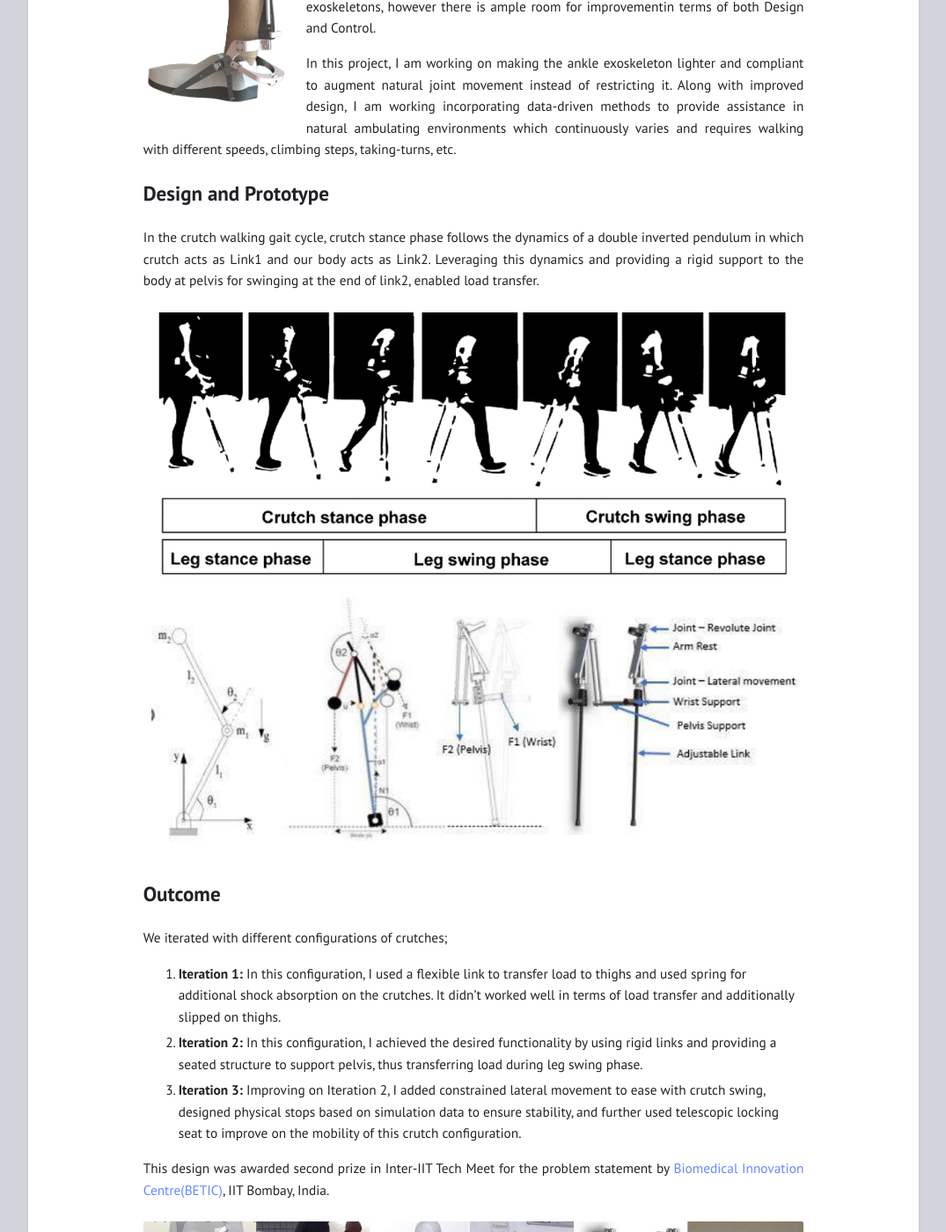
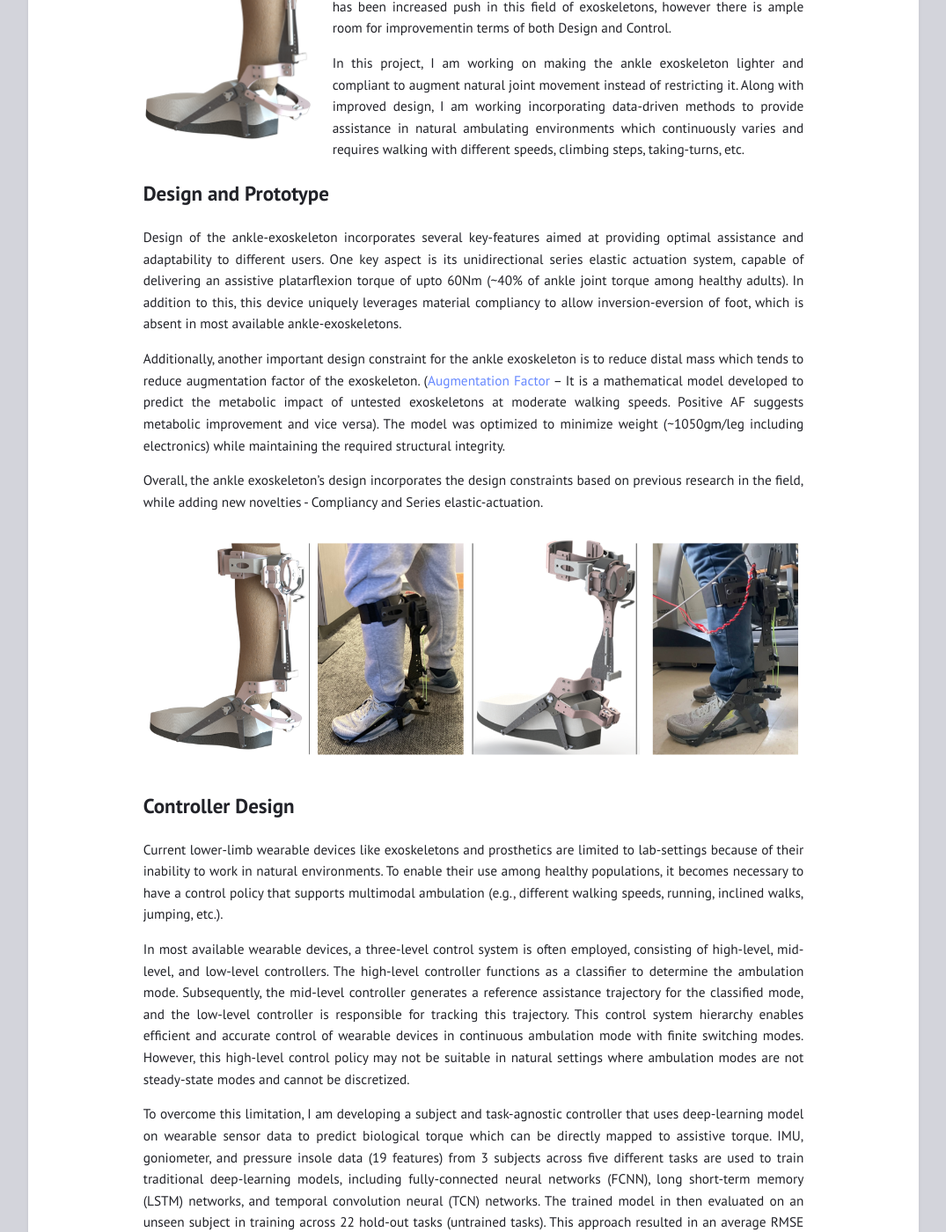
Before and after one commit to gupta-divy/gupta-divy.github.io, a Jekyll site: the page built from _posts/2023-06-01-Design and Control of Ankle Exoskeleton.md, in a window 1280 px wide and 1400 px high, scrolled down 315 px. Shown: the whole window at 88% size, without its empty margins (102-1177 px from the left). Built offline with Jekyll 4.4.1, drawn with Linux system fonts in a browser that asks for light colours; some of the changed text lies outside the part shown.

Commit message:
Updated Projects page

```diff
--- a/_posts/2023-06-01-Design and Control of Ankle Exoskeleton.md
+++ b/_posts/2023-06-01-Design and Control of Ankle Exoskeleton.md
@@ -2,7 +2,7 @@
 title:  "Design and ML-based Control of Ankle Exoskeleton"
 layout: post
 ---
-<img align="left" width="170" height="220" src="/assets/AnkleExo_CAD.png" style="padding-right: 15px; padding-bottom: 15px;">
+<img align="left" width="200" height="250" src="/assets/AnkleExo_CAD.png" style="padding-right: 15px; padding-bottom: 15px;">
 Deteriorating muscles among elderly leads to reduced mobility and independance. And with ankle joint muscle group contributing to ~42% of positive work during walking, ankle exoskeletons have the potential to significantly improve the restricted mobility among elderly. In recent times, there has been increased push in this field of exoskeletons, however there is ample room for improvementin terms of both Design and Control.
 
 In this project, I am working on making the ankle exoskeleton lighter and compliant to augment natural joint movement instead of restricting it. Along with improved design, I am working incorporating data-driven methods to provide assistance in natural ambulating environments which continuously varies and requires walking with different speeds, climbing steps, taking-turns, etc.
@@ -10,20 +10,29 @@ In this project, I am working on making the ankle exoskeleton lighter and compli
 
 
 ## Design and Prototype
-In the crutch walking gait cycle, crutch stance phase follows the dynamics of a double inverted pendulum in which crutch acts as Link1 and our body acts as Link2. Leveraging this dynamics and providing a rigid support to the body at pelvis for swinging at the end of link2, enabled load transfer.
+Design of the ankle-exoskeleton incorporates several key-features aimed at providing optimal assistance and adaptability to different users. One key aspect is its unidirectional series elastic actuation system, capable of delivering an assistive platarflexion torque of upto 60Nm (~40% of ankle joint torque among healthy adults). In addition to this, this device uniquely leverages material compliancy to allow inversion-eversion of foot, which is absent in most available ankle-exoskeletons.
 
-![Crutch walking cycle](/assets/Crutch_cycle.png)
-![Crutch working](/assets/Crutch_working.png)
+Additionally, another important design constraint for the ankle exoskeleton is to reduce distal mass which tends to reduce augmentation factor of the exoskeleton. ([Augmentation Factor](https://jneuroengrehab.biomedcentral.com/articles/10.1186/1743-0003-11-80) – It is a mathematical model developed to predict the metabolic impact of untested exoskeletons at moderate walking speeds. Positive AF suggests metabolic improvement and vice versa). The model was optimized to minimize weight (~1050gm/leg including electronics) while maintaining the required structural integrity.
 
-## Outcome
-We iterated with different configurations of crutches;
-1. **Iteration 1:** In this configuration, I used a flexible link to transfer load to thighs and used spring for additional shock absorption on the crutches. It didn't worked well in terms of load transfer and additionally slipped on thighs.
-2. **Iteration 2:** In this configuration, I achieved the desired functionality by using rigid links and providing a seated structure to support pelvis, thus transferring load during leg swing phase.
-3. **Iteration 3:** Improving on Iteration 2, I added constrained lateral movement to ease with crutch swing, designed physical stops based on simulation data to ensure stability, and further used telescopic locking seat to improve on the mobility of this crutch configuration.
+Overall, the ankle exoskeleton's design incorporates the design constraints based on previous research in the field, while adding new novelties - Compliancy and Series elastic-actuation.
 
-This design was awarded second prize in Inter-IIT Tech Meet for the problem statement by [Biomedical Innovation Centre(BETIC)](https://www.betic.org/), IIT Bombay, India.
+![Ankle Exoskeleton Designs](/assets/AnkleExo_Designs.png)
 
-![Crutch iterations](/assets/Crutch_prototypes.png)
-Left: Iteration1, Middle: Iteration2, Right: Iteration3
 
-{% include embed.html url="https://www.youtube.com/embed/isyfPDoThuw" %}
+## Controller Design
+Current lower-limb wearable devices like exoskeletons and prosthetics are limited to lab-settings because of their inability to work in natural environments. To enable their use among healthy populations, it becomes necessary to have a control policy that supports multimodal ambulation (e.g., different walking speeds, running, inclined walks, jumping, etc.).
+
+In most available wearable devices, a three-level control system is often employed, consisting of high-level, mid-level, and low-level controllers. The high-level controller functions as a classifier to determine the ambulation mode. Subsequently, the mid-level controller generates a reference assistance trajectory for the classified mode, and the low-level controller is responsible for tracking this trajectory. This control system hierarchy enables efficient and accurate control of wearable devices in continuous ambulation mode with finite switching modes. However, this high-level control policy may not be suitable in natural settings where ambulation modes are not steady-state modes and cannot be discretized.
+
+To overcome this limitation, I am developing a subject and task-agnostic controller that uses deep-learning model on wearable sensor data to predict biological torque which can be directly mapped to assistive torque. IMU, goniometer, and pressure insole data (19 features) from 3 subjects across five different tasks are used to train traditional deep-learning  models, including fully-connected neural networks (FCNN), long short-term memory (LSTM) networks, and temporal convolution neural (TCN) networks. The trained model in then evaluated on an unseen subject in training across 22 hold-out tasks (untrained tasks). This approach resulted in an average RMSE of 0.056 Nm/Kg in predicting biological torque for walking at average speed (~3-4% of peak torque value).
+
+![RMSE across different tasks](/assets/AnkleExo_taskRMSE.png)
+<center>RMSE on 22 hold-out tasks for FCNN, LSTM and TCN Model</center>
+
+![Torque prediction for normal-walking](/assets/AnkleExo_walkRMSE.png)
+<center>Biological torque profile for normal walking at average walking speed</center>
+
+To learn more on ML-Controller - [Read here](https://github.com/gupta-divy/Exo-controller-ML/blob/main/Project_report.pdf)
+
+## Ongoing work
+Currently working on improving the design and integrating the controller. Also, on controller side, I am working on hyperparameter tuning of the NN using Bayesian Optimization.
```
Also changed, not shown: assets/AnkleExo_CAD.png, assets/AnkleExo_Designs.png (added), assets/AnkleExo_taskRMSE.png (added), assets/AnkleExo_walkRMSE.png (added), 1 other file.
